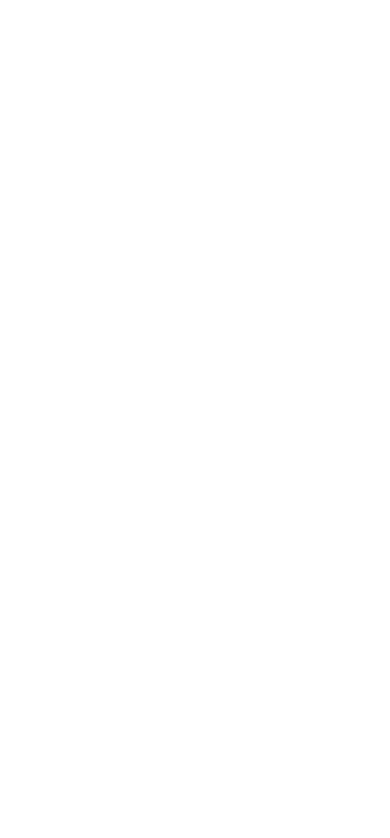
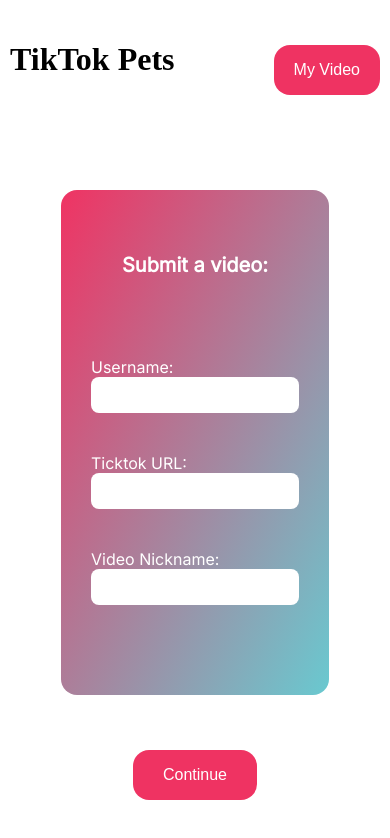
Before and after one commit to Apolloscar/ecs162_TikTok, a plain HTML site: page public/Assignment2.html in a window 390 px wide. Drawn offline with Linux system fonts and the light colour scheme; a web font is replaced by a local one.

Commit message:
added my html and css

```diff
--- a/public/Assignment2.html
+++ b/public/Assignment2.html
@@ -7,8 +7,38 @@
   <meta charset="utf-8" />
   <meta name="viewport" content="width=device-width, initial-scale=1.0">
   <link rel="stylesheet" type="text/css" href="Assignment2Design.css">
+  <link href='https://fonts.googleapis.com/css?family=Boogaloo' rel='stylesheet'>
+  <link href='https://fonts.googleapis.com/css?family=Inter' rel='stylesheet'>
 </head>
 
 <body>
+  <div id = "upper">
+
+    <h1 id = "name">TikTok Pets</h1>
+    <button type="button" class = "button" id = "video">My Video</button>
+  </div>
+
+  <div id = "background">
+    <div id = "contents">
+      <h1 id ="id_title">Submit a video:</h1>
+
+      <label for="username">Username:</label>
+      <input type="text" id = "username" name = "username" class= "textbubble"><br><br>
+
+      <label for="url">Ticktok URL:</label>
+      <input type="text" id = "url" name = "url" class= "textbubble"><br><br>
+
+      <label for="nick">Video Nickname:</label>
+      <input type="text" id = "nick" name = "nick" class= "textbubble"><br><br>
+    </div>
+
+
+  </div>
+
+  <div class = "buttonbox">
+    <button type="button" class = "button" id = "continue">Continue</button>
+  </div>
+
+
 
 </body>
--- a/public/Assignment2Design.css
+++ b/public/Assignment2Design.css
@@ -0,0 +1,176 @@
+body
+{
+    margin: 20px;
+    margin-left: 100px;
+    margin-right: 100px;
+    font-family: 'Inter';
+}
+
+
+#name
+{
+    display: flex;
+
+    font-size: 48px;
+    font-family: 'Boogaloo';
+    width: 48%;
+
+
+}
+
+.button
+{
+    border: none;
+    color: white;
+    padding: 10px 30px;
+    margin-top: 25px;
+    text-align: center;
+    text-decoration: none;
+
+
+
+    border-radius: 16px;
+    background-color: rgb(238, 29, 82,.9);
+    font-size: 20px;
+    height: 50px;
+}
+
+
+
+#upper
+{
+    display: flex;
+
+    justify-content: end;
+}
+
+#background
+{
+    display: flex;
+    flex-direction: column;
+
+    align-items: center;
+
+    margin-top: 90px;
+
+}
+
+#contents
+{
+    display: flex;
+    flex-direction: column;
+
+    color: white;
+    border-radius: 16px;
+    padding: 50px 100px;
+    background-image: linear-gradient(to bottom right, rgb(238, 29, 82,.9) , rgba(105, 201, 208));
+}
+
+#id_title
+{
+    margin-bottom: 80px;
+    display: flex;
+    justify-content: center;
+    font-size: 24px;
+}
+
+.textbubble
+{
+    border-radius: 8px;
+    border-color: transparent;
+    height: 30px;
+    width: 300px;
+}
+
+
+.buttonbox
+{
+    display: flex;
+    width: 100%;
+
+    justify-content: center;
+    margin-top: 30px;
+}
+
+label
+{
+    font-size: 16px;
+}
+
+@media(max-width: 900px)
+{
+    body
+    {
+        margin-left: 20px;
+        margin-right: 20px;
+    }
+
+    #name
+    {
+        width: auto;
+    }
+
+    #upper
+    {
+        display: flex;
+
+        justify-content: space-evenly;
+
+    }
+
+    #contents
+    {
+        padding: 50px 60px;
+    }
+}
+
+@media(max-width: 480px)
+{
+    body
+    {
+        margin-left: 10px;
+        margin-right: 10px;
+    }
+
+    #name
+    {
+        font-size: 32px;
+    }
+
+    .button
+    {
+        font-size: 16px;
+    }
+
+    #id_title
+    {
+
+        font-size: 20px;
+    }
+
+    #upper
+    {
+        display: flex;
+
+        justify-content: space-between;
+    }
+
+    .textbubble
+    {
+
+
+        width: 200px;
+    }
+
+    #video
+    {
+        padding: 10px 20px;
+    }
+
+    #contents
+    {
+        padding: 50px 30px;
+    }
+
+
+}
```
